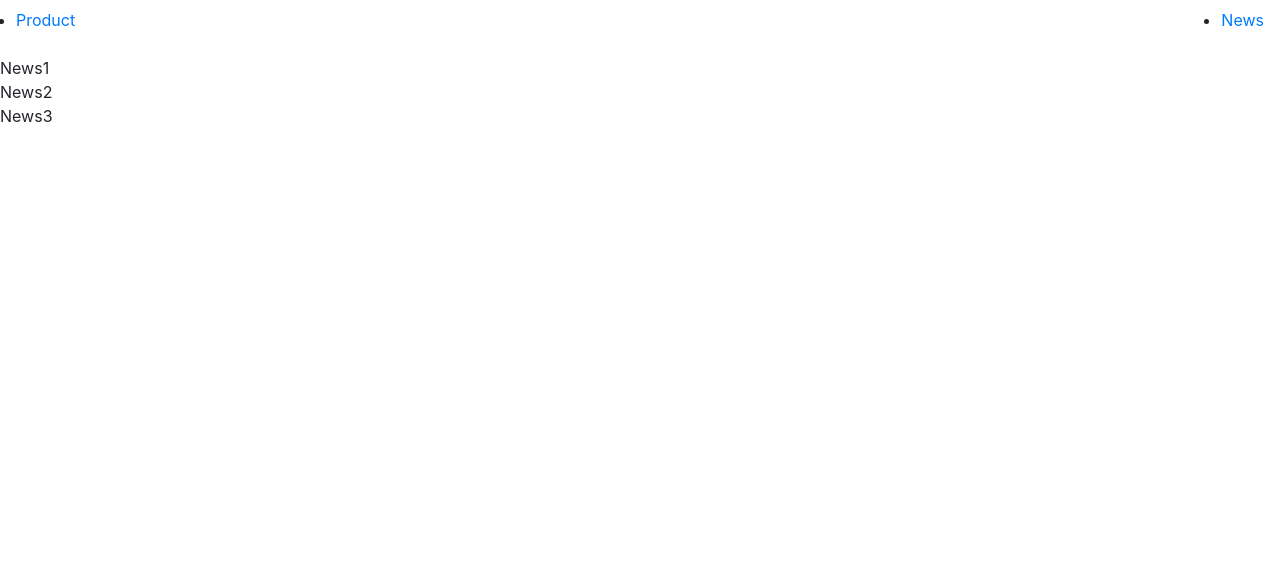
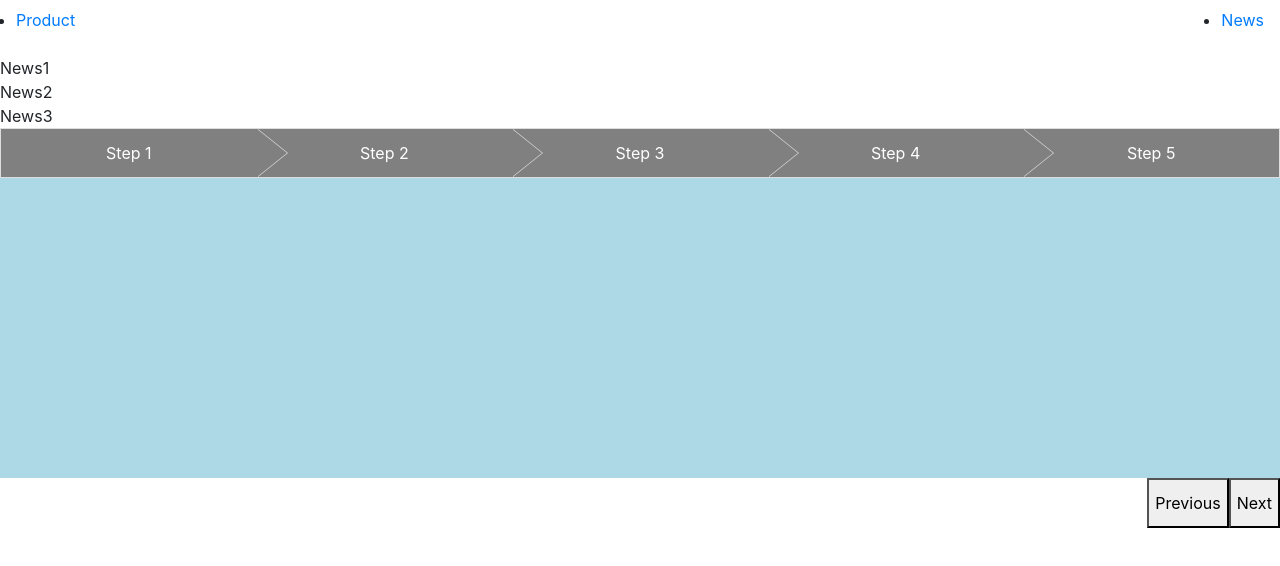
Before and after one commit to timoyan/react-environment, a React app: page /news in a window 1280 px wide. Shown: the top 566 px of the page. Built offline with nearby package versions, Linux system fonts and the light colour scheme.

Commit message:
add Wizard component

```diff
--- a/src/app.jsx
+++ b/src/app.jsx
@@ -4,6 +4,7 @@ import { Route, Switch } from "react-router-dom";
 import Headers from "./components/common/Header";
 import ProductList from "./components/product/ProductList";
 import NewsList from "./components/news/NewsList";
+import Wizard from "./components/common/Wizard";
 
 class App extends React.Component {
   render() {
@@ -14,6 +15,7 @@ class App extends React.Component {
           <Route path="/product" component={ProductList} />
           <Route path="/news" component={NewsList} />
         </Switch>
+        <Wizard />
       </div>
     );
   }
--- /dev/null
+++ b/src/components/common/Wizard.jsx
@@ -0,0 +1,63 @@
+import React, { Component } from "react";
+import "./Wizard.scss";
+
+class Wizard extends Component {
+  constructor(props) {
+    super(props);
+    this.onNext = this.onNext.bind(this);
+    this.onPrevious = this.onPrevious.bind(this);
+    this.state = {
+      currentIndex: 0,
+      indicators: ["Step 1", "Step 2", "Step 3", "Step 4", "Step 5"]
+    };
+  }
+
+  componentDidMount() {}
+
+  onNext() {
+    this.setState((preState, props) => {
+      if (preState.currentIndex < this.state.indicators.length) {
+        return { currentIndex: preState.currentIndex + 1 };
+      }
+    });
+  }
+
+  onPrevious() {
+    this.setState((preState, props) => {
+      if (preState.currentIndex > 0) {
+        return { currentIndex: preState.currentIndex - 1 };
+      }
+    });
+  }
+
+  getIndicatorClass(i) {
+    if (i + 1 <= this.state.currentIndex) {
+      return "wizard-indicator active";
+    } else {
+      return "wizard-indicator";
+    }
+  }
+
+  render() {
+    return (
+      <div className="wizard-wrapper">
+        <div className="wizard-indicators">
+          {this.state.indicators.map((item, index) => {
+            return (
+              <div key={item} className={this.getIndicatorClass(index)}>
+                <p>{item}</p>
+              </div>
+            );
+          })}
+        </div>
+        <div className="wizard-container" />
+        <div className="wizard-bottom">
+          <button onClick={this.onPrevious}>Previous</button>
+          <button onClick={this.onNext}>Next</button>
+        </div>
+      </div>
+    );
+  }
+}
+
+export default Wizard;
--- /dev/null
+++ b/src/components/common/Wizard.scss
@@ -0,0 +1,79 @@
+.wizard-wrapper {
+  height: 400px;
+  display: flex;
+  flex-flow: column nowrap;
+
+  .wizard-indicators {
+    height: 50px;
+    display: flex;
+    flex-flow: row nowrap;
+    justify-content: space-between;
+    align-items: flex-start;
+    background-color: gray;
+    border: 1px solid #ddd;
+    .wizard-indicator {
+      height: 100%;
+      flex: 1;
+      position: relative;
+      color: #ffffff;
+      display: flex;
+      justify-content: center;
+      align-items: center;
+      p {
+        margin: 0;
+      }
+      &.active {
+        background-color: #5cb85c !important;
+        border-color: #5cb85c !important;
+      }
+
+      &.active:not(:last-child)::after {
+        border-left-color: #5cb85c !important;
+      }
+
+      &:not(:last-child)::before {
+        content: " ";
+        display: block;
+        width: 0;
+        height: 0;
+        border-top: 24px solid transparent;
+        /* Go big on the size, and let overflow hide */
+        border-bottom: 24px solid transparent;
+        border-left: 30px solid #ddd;
+        position: absolute;
+        bottom: 0;
+        margin-top: -50px;
+        margin-left: 1px;
+        left: 100%;
+        z-index: 1;
+      }
+
+      &:not(:last-child)::after {
+        content: " ";
+        display: block;
+        width: 0;
+        height: 0;
+        border-top: 24px solid transparent;
+        border-bottom: 24px solid transparent;
+        border-left: 30px solid gray;
+        position: absolute;
+        bottom: 0;
+        margin-top: -50px;
+        left: 100%;
+        z-index: 2;
+      }
+    }
+  }
+
+  .wizard-container {
+    flex: 1;
+    background-color: lightblue;
+  }
+
+  .wizard-bottom {
+    flex: 0 0 50px;
+    display: flex;
+    flex-flow: row nowrap;
+    justify-content: flex-end;
+  }
+}
```
